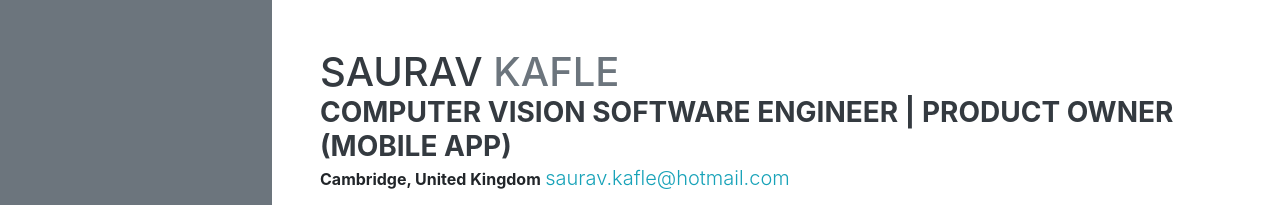
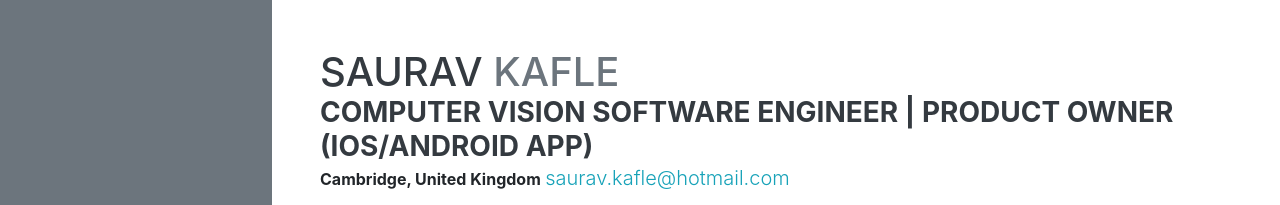
Before and after one commit to kaflesaurav/kaflesaurav.github.io, a website with bundled scripts: page index.html in a window 1280 px wide. Shown: the top 205 px of the page. Built offline with nearby package versions, Linux system fonts and the light colour scheme; a web font is replaced by a local one.

Commit message:
title updated

```diff
--- a/index.html
+++ b/index.html
@@ -63,7 +63,7 @@
         <h1 class="mb-0">Saurav
           <span class="text-secondary">Kafle</span>
         </h1>
-        <h3 class="mb-0"><b>Computer Vision Software Engineer | Product Owner (Mobile App)</b></h3>
+        <h3 class="mb-0"><b>Computer Vision Software Engineer | Product Owner (iOS/Android App)</b></h3>
         <div class="mb-5"><b>Cambridge, United Kingdom</b>
           <a href="mailto:sk625@student.anglia.ac.uk" class="lead text-info ">saurav.kafle@hotmail.com</a>
         </div>
```
